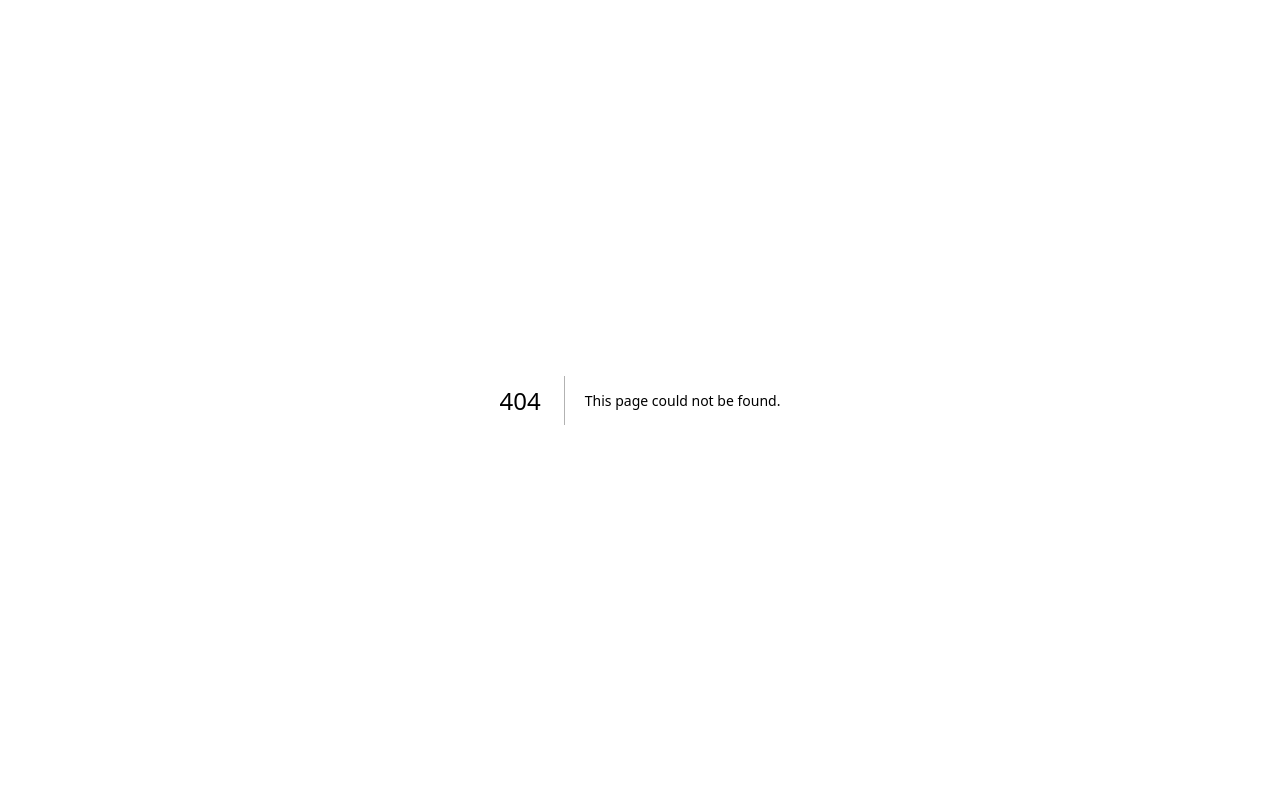
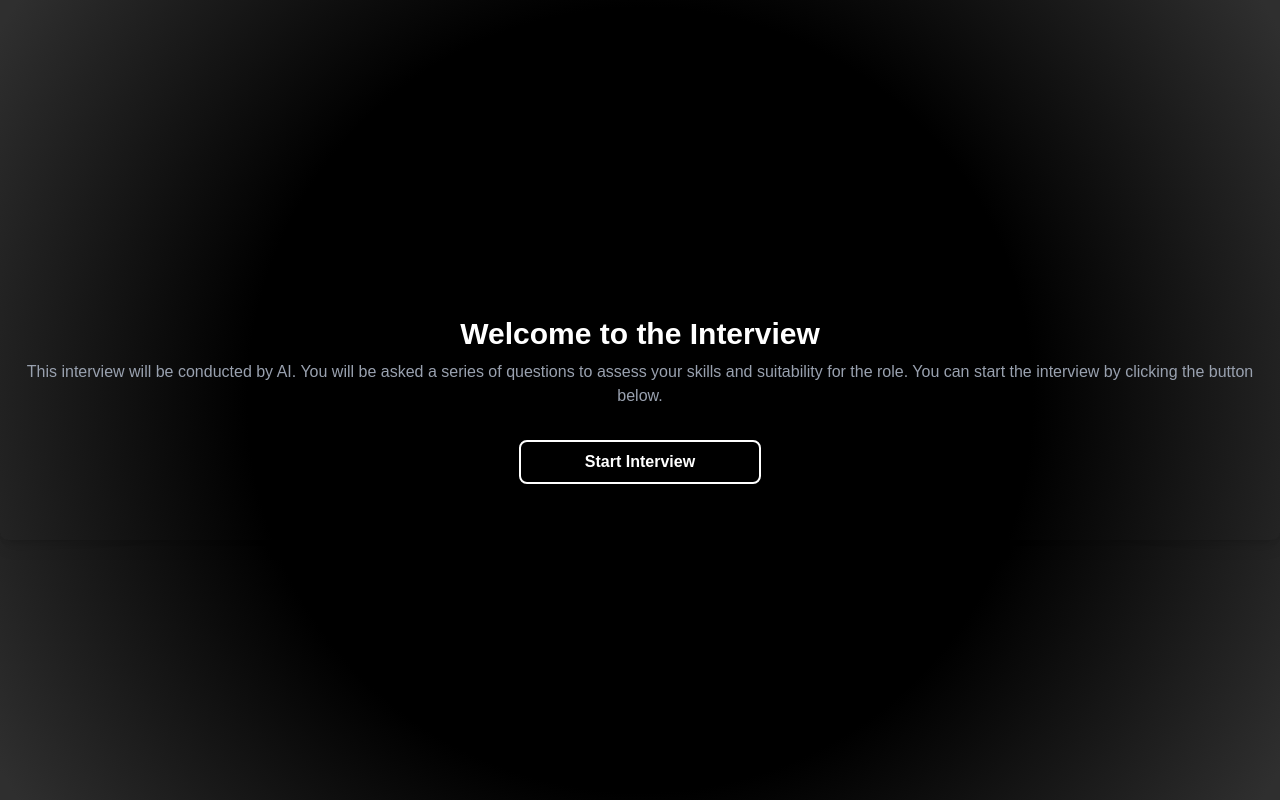
Before and after one commit to VinayMandhaan/ats-ai-recruiter, a Next.js app: page /interview in a window 1280 px wide. Before the commit this address had no page. Built offline with nearby package versions, Linux system fonts and the light colour scheme.

Commit message:
Interview Page

```diff
--- /dev/null
+++ b/app/interview/page.tsx
@@ -0,0 +1,29 @@
+'use client'
+
+import Button from "../components/Generics/Button";
+import Header from "../components/Generics/Header";
+
+
+const Interview = () => {
+    return (
+        <div className="h-screen w-screen">
+            <div className="flex flex-col items-center justify-center h-full">
+                <div className="flex flex-col items-center justify-center rounded-lg shadow-lg p-6">
+                    <div className="text-center py-8">
+                        <Header title="Welcome to the Interview" subTitle="This interview will be conducted by AI. You will be asked a series of questions to assess your skills and suitability for the role. You can start the interview by clicking the button below." />
+
+                        <Button
+                            onClick={() => {
+
+                            }}
+                        >
+                            Start Interview
+                        </Button>
+                    </div>
+                </div>
+            </div>
+        </div>
+    )
+};
+
+export default Interview
```
